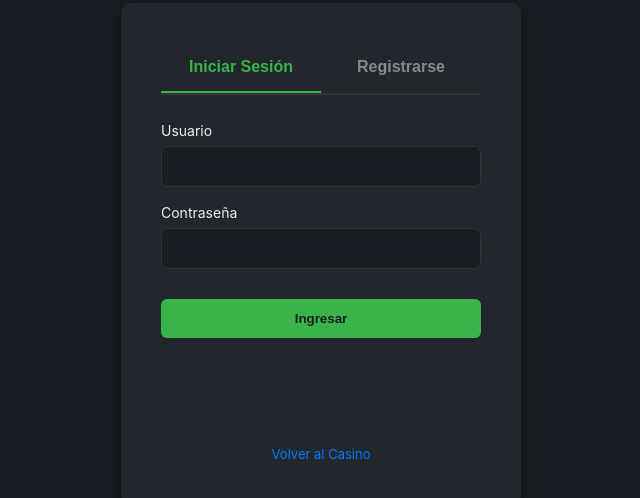
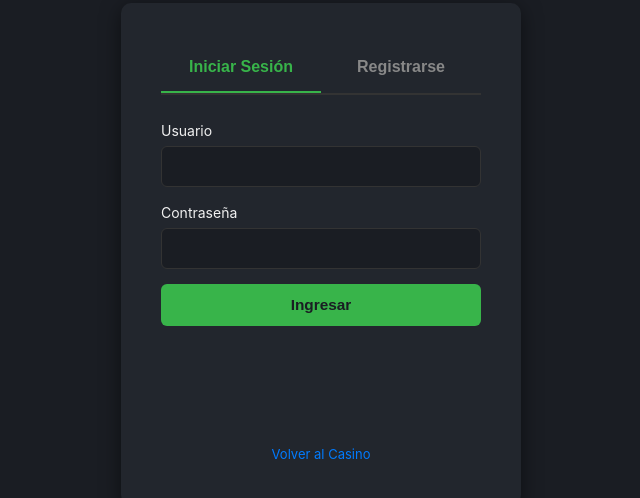
Before and after one commit to naimcolsf-rgb/casino-bet614-clone, a plain HTML site: page auth.html in a window 1280 px wide. Shown: the part 146-644 px from the top of the page, without its empty margins (319-959 px from the left). Drawn offline with Linux system fonts and the light colour scheme.

Commit message:
Añadir estilos CSS al botón de registro para hacerlo visible

```diff
--- a/style.css
+++ b/style.css
@@ -699,3 +699,25 @@ h3 {
     align-items: center;
     gap: 10px; /* Espacio entre los botones */
 }
+
+/* Estilo para el botón de Registrarse y el de Ingresar */
+.auth-submit-btn {
+    display: block; /* Asegura que ocupe el ancho disponible */
+    width: 100%;
+    padding: 15px 20px;
+    margin-top: 30px; /* Separación de los campos de DNI */
+
+    /* Colores y Apariencia */
+    background-color: #38c172; /* Un verde vibrante, similar al de Ingresar */
+    color: #fff;
+    border: none;
+    border-radius: 8px;
+    cursor: pointer;
+    font-size: 1.1em;
+    font-weight: bold;
+    transition: background-color 0.3s ease;
+}
+
+.auth-submit-btn:hover {
+    background-color: #2da462; /* Oscurecer un poco al pasar el ratón */
+}
```
Also changed, not shown: index.html (+6 -5 lines).
